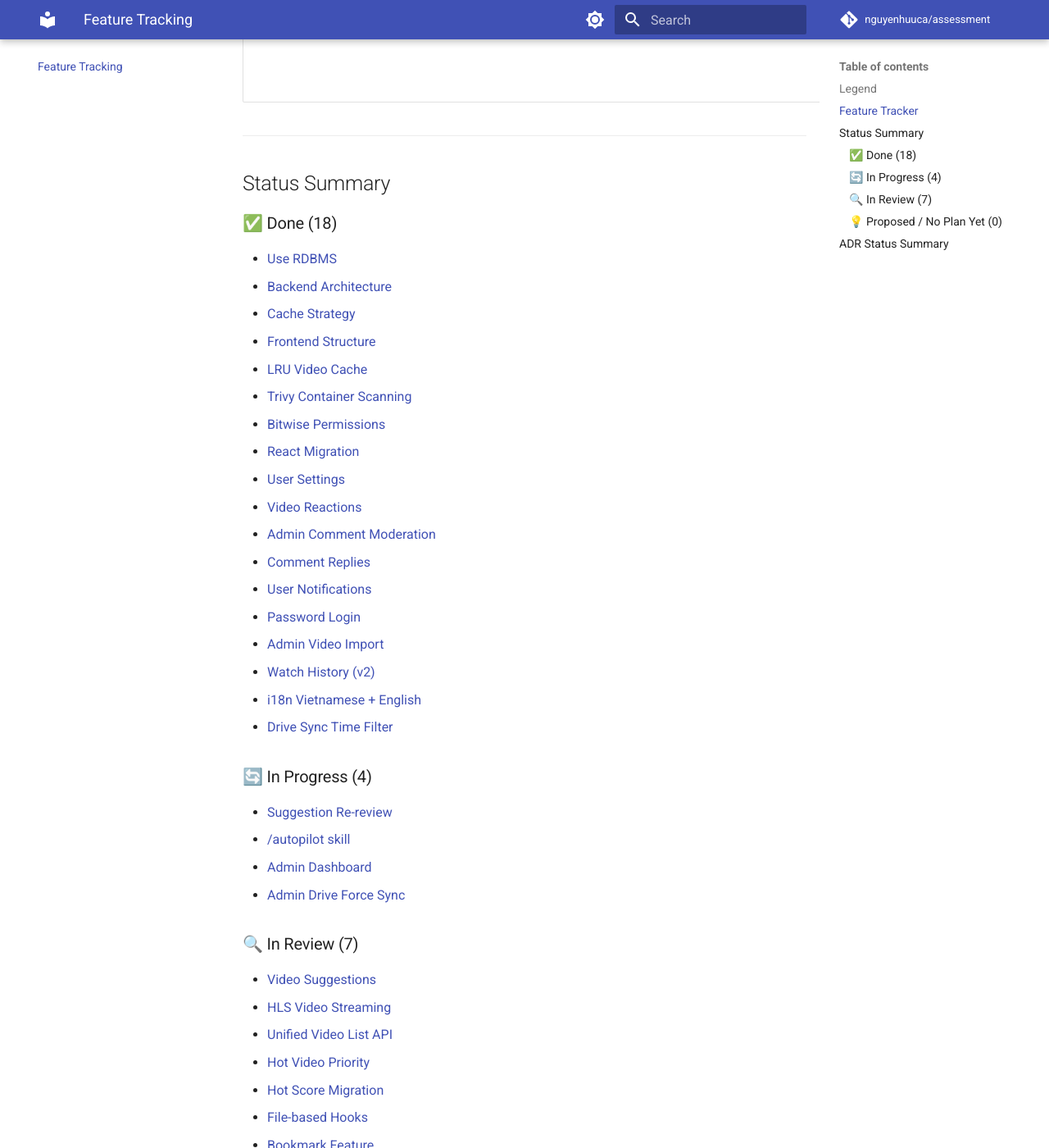
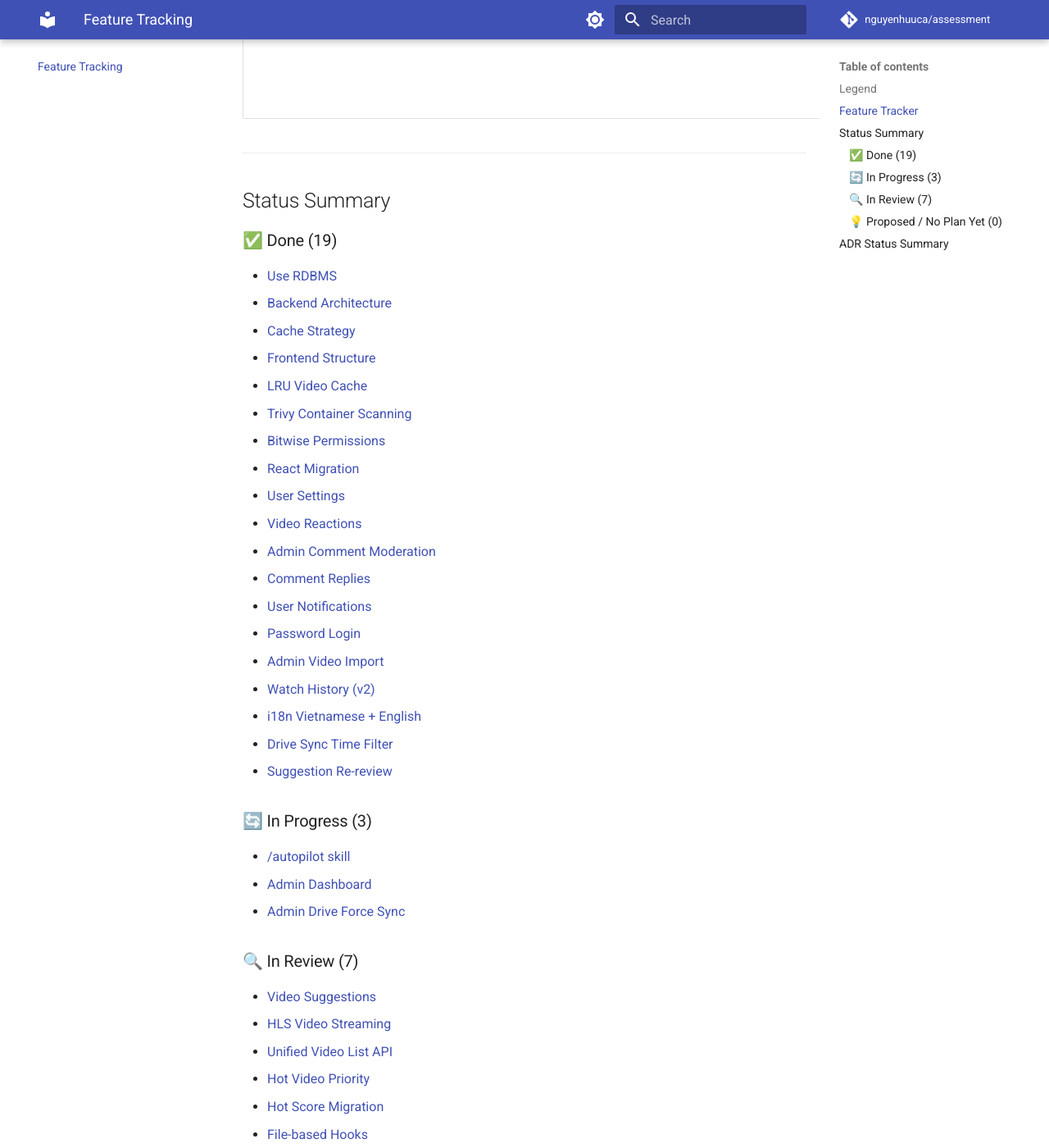
Before and after one commit to nguyenhuuca/assessment, an MkDocs documentation site: the page built from docs/tracking.md, in a window 1280 px wide and 1400 px high, scrolled down 5075 px. Shown: the whole window at 82% size. Built offline with MkDocs 1.6.1 and Material for MkDocs 9.7.7, drawn with Linux system fonts in a browser that asks for light colours; comment, search, counter and statistics services are not loaded.

Commit message:
docs(suggestions): SR-QA-1 verified on prod, feature done
Co-Authored-By: Claude Opus 5.5 <noreply@anthropic.com>

```diff
--- a/docs/tracking.md
+++ b/docs/tracking.md
@@ -49,13 +49,13 @@ Status tracker for all PRDs, ADRs, Specs, and Plans in the project.
 | **Drive Sync Time Filter** | — | — | — | [Plan ✅](plans/plan-drive-sync-time-filter.md) | — | ✅ | `cc7f8f2b` BE + `ad0adc82`/`31f01e86` FE. DRIVE_SYNC tab: server-side filter on Drive created time (`GET /files?from&to`), default last 12 h, presets 1h/12h/24h/7d/30d, All, custom from/to (VN time); orphans only under All. QA-1 verified on prod by owner (2026-10-18) |
 | **Admin Drive Force Sync** | — | — | — | [Plan 🔄](plans/plan-admin-drive-force-sync.md) | — | 🔄 | `1e961cc` tab DRIVE_SYNC: Drive ↔ local ↔ DB states; ADMIN views, SUPER_ADMIN force-syncs (re-download + upsert, ≤50/run); unique `(source_type, source_id)`; prod E2E pending |
 | **/autopilot skill (dev tooling)** | — | — | — | [Plan ✅](plans/plan-autopilot.md) | — | 🔄 | Built 2026-10-19 (`f8fa31ce`, `d52f6b2e`); QA-1 dry run pending. One skill chains plan → plan review → [you approve] → implement ⇄ review → QA tests ×2 → commit → [you approve push]; round caps 3, run ledger |
-| **Suggestion Re-review** | — | — | — | [Plan ✅](plans/plan-suggestion-rereview.md) | — | 🔄 | `6c16388e` BE + `29c1fd94` FE (first /autopilot run). Admin Reopen (REJECTED, or APPROVED with FAILED/CANCELLED job) → Pending; submitter re-review request after rejection (max 2, optional message). SR-QA-1 prod check pending |
+| **Suggestion Re-review** | — | — | — | [Plan ✅](plans/plan-suggestion-rereview.md) | — | ✅ | `6c16388e` BE + `29c1fd94` FE (first /autopilot run). Admin Reopen (REJECTED, or APPROVED with FAILED/CANCELLED job) → Pending; submitter re-review request after rejection (max 2, optional message). SR-QA-1 verified on prod by owner (2026-10-19) |
 
 ---
 
 ## Status Summary
 
-### ✅ Done (18)
+### ✅ Done (19)
 - [Use RDBMS](adr/0001-use-relational-database.md)
 - [Backend Architecture](adr/0002-backend-architecture.md)
 - [Cache Strategy](adr/0003-use-cache.md)
@@ -74,9 +74,9 @@ Status tracker for all PRDs, ADRs, Specs, and Plans in the project.
 - [Watch History (v2)](adr/0021-watch-history.md)
 - [i18n Vietnamese + English](plans/plan-i18n.md)
 - [Drive Sync Time Filter](plans/plan-drive-sync-time-filter.md)
+- [Suggestion Re-review](plans/plan-suggestion-rereview.md)
 
-### 🔄 In Progress (4)
-- [Suggestion Re-review](plans/plan-suggestion-rereview.md)
+### 🔄 In Progress (3)
 - [/autopilot skill](plans/plan-autopilot.md)
 - [Admin Dashboard](plans/plan-admin-dashboard.md)
 - [Admin Drive Force Sync](plans/plan-admin-drive-force-sync.md)
--- a/session.txt
+++ b/session.txt
@@ -3,6 +3,6 @@ status: done
 progress: 100
 done: Plan 1af57e24; BE reopen + rereview 6c16388e; FE Reopen + re-review modal 29c1fd94; deployed ae6366ad, smoke 22/22
 doing: -
-next: SR-QA-1 owner prod check (reject → re-review → approve; admin reopen)
+next: -
 plan: docs/plans/plan-suggestion-rereview.md
-updated: 2026-10-19 09:57
+updated: 2026-10-19 10:32
```
Also changed, not shown: TASKS.md (+1 -1 lines), docs/plans/plan-suggestion-rereview.md (+1 -1 lines).
